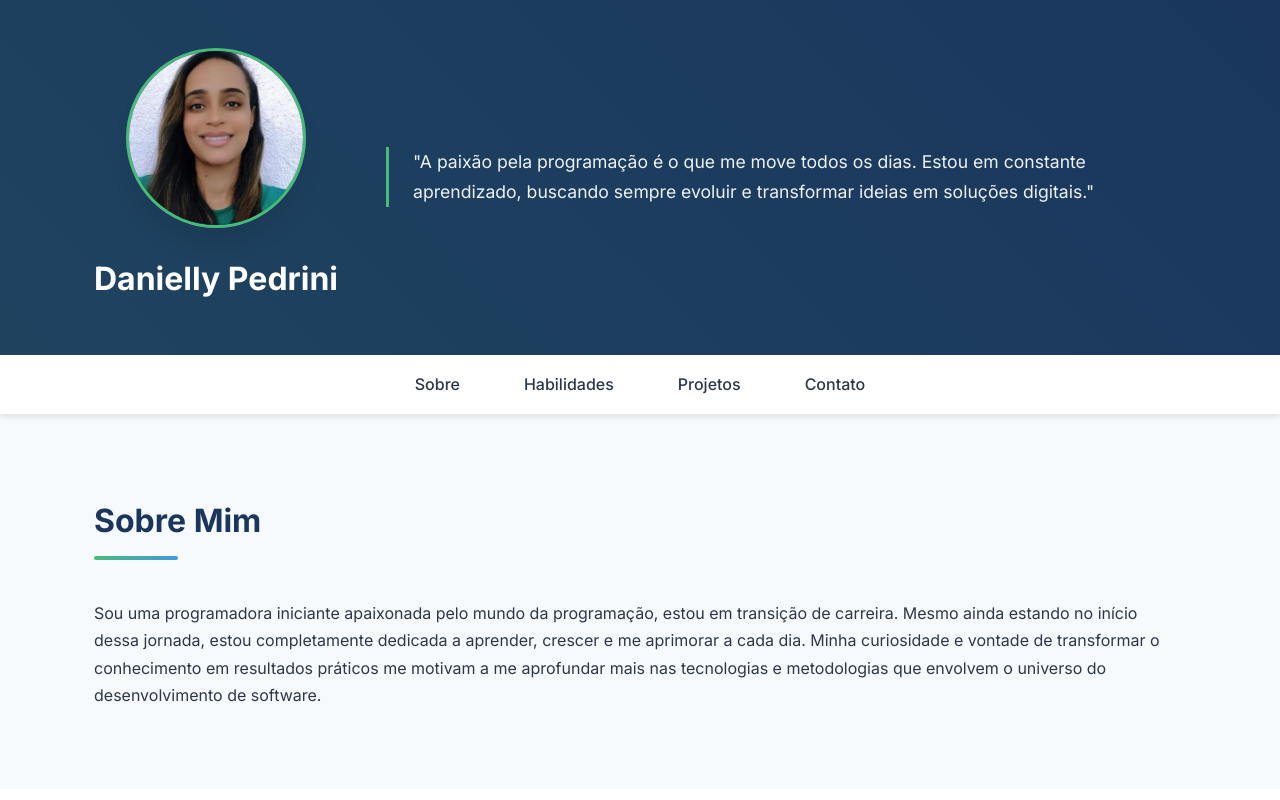
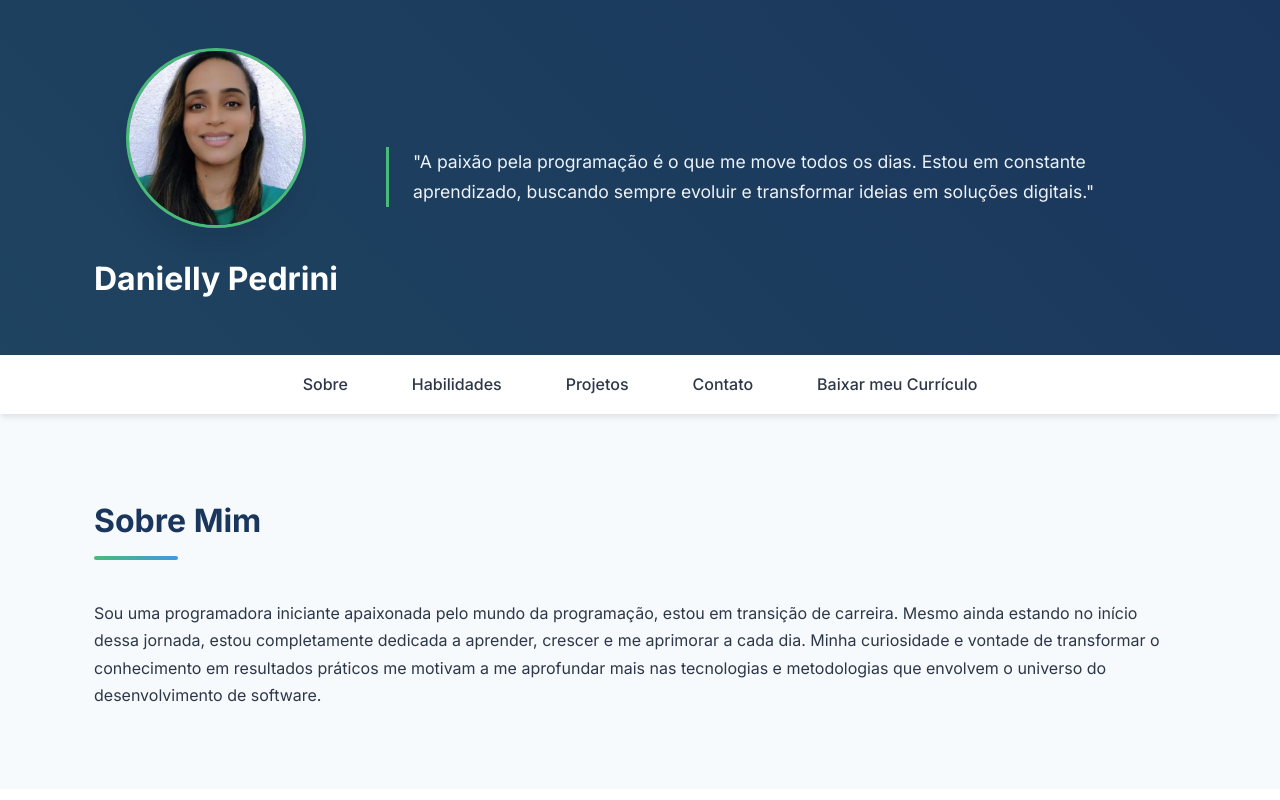
Before and after one commit to danielly-pedrini/MeuPortfolio, a plain HTML site: page index.html in a window 1280 px wide. Shown: the top 800 px of the page. Drawn offline with Linux system fonts and the light colour scheme.

Commit message:
Adicionando link para o currículo em PDF

```diff
--- a/index.html
+++ b/index.html
@@ -31,7 +31,9 @@
             <li><a href="#habilidades">Habilidades</a></li>
             <li><a href="#projetos">Projetos</a></li>
             <li><a href="#contato">Contato</a></li>
+           <li><a href="assets/Curriculo_Danielly_Pedrini.pdf" target="_blank">Baixar meu Currículo</a></li>
         </ul>
+
     </nav>
     <section id="sobre">
         <div class="container">
--- a/style.css
+++ b/style.css
@@ -113,6 +113,16 @@ nav a {
 nav a:hover {
     background-color: var(--green-500);
     color: var(--white);
+}
+
+a {
+    color: #007BFF;
+    text-decoration: none;
+    font-size: 16px;
+}
+
+a:hover {
+    text-decoration: underline;
 }
 
 section {
@@ -267,6 +277,7 @@ footer {
         opacity: 0;
         transform: translateY(20px);
     }
+
     to {
         opacity: 1;
         transform: translateY(0);
```
Also changed, not shown: 1 other file.
